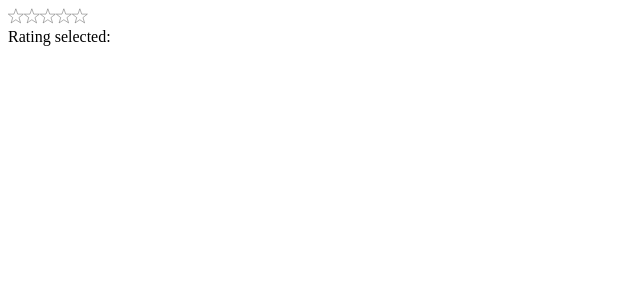
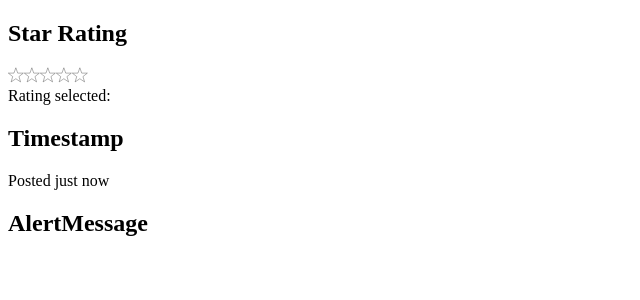
Before and after one commit to abhishekdhaduvai/react_components, a React (Create React App) app: page / in a window 1280 px wide. Shown: the top 300 px of the page, without its empty margins (0-640 px from the left). Built offline with nearby package versions, Linux system fonts and the light colour scheme.

Commit message:
added new component

```diff
--- a/package.json
+++ b/package.json
@@ -3,9 +3,11 @@
   "version": "0.1.0",
   "private": true,
   "dependencies": {
+    "prop-types": "^15.6.0",
     "react": "^16.2.0",
     "react-dom": "^16.2.0",
     "react-fontawesome": "^1.6.1",
+    "react-icons": "^2.2.7",
     "react-icons-kit": "^1.0.7",
     "react-scripts": "1.0.17"
   },
--- a/src/App.js
+++ b/src/App.js
@@ -1,11 +1,23 @@
 import React, { Component } from 'react';
 import StarRating from './Components/StarRating';
+import Timestamp from './Components/Timestamp';
 
 class App extends Component {
   render() {
     return (
       <div>
-        <StarRating max={5}/>
+        <div>
+          <h2>Star Rating</h2>
+          <StarRating max={5}/>
+        </div>
+        <div>
+          <h2>Timestamp</h2>
+          Posted <Timestamp time={1513287936000} />
+        </div>
+        <div>
+          <h2>AlertMessage</h2>
+          {/* <AlertMessage type="information" title="Well done!" message="You successfully completed a difficult task."/> */}
+        </div>
       </div>
     );
   }
--- /dev/null
+++ b/src/Components/Timestamp.js
@@ -0,0 +1,49 @@
+import React from 'react';
+import PropTypes from 'prop-types';
+
+class Timestamp extends React.Component {
+
+    PropTypes = {
+        time: PropTypes.number.isRequired,
+    }
+
+    render() {
+        const { time } = this.props;
+        const current_time = Date.now();
+        const time_passed = current_time - time;
+        var mins = Math.floor(time_passed/(1000*60));
+        var hours = Math.floor(time_passed/(1000*60*60));
+        var days = Math.floor(hours/24);
+        var months = Math.floor(days/30);
+        var years = Math.floor(months/12);
+        var duration = "";
+
+        if(years > 1){
+            duration = "over a year ago";
+        }
+        else if(years === 1){
+            duration = "a year ago";
+        }
+        else if(months>1){
+            duration = `${months} months ago`;
+        }
+        else if(days>1){
+            duration = `${days} days ago`;
+        }
+        else if(hours>1){
+            duration = `${hours} hours ago`;
+        }
+        else if(mins>1){
+            duration = `${mins} mins ago`;
+        }
+        else{
+            duration = "just now";
+        }
+
+        return (
+            <span>{duration}</span>
+        )
+    }
+}
+
+export default Timestamp;
```
Also changed, not shown: src/Components/AlertMessage.js (added, +26 -0 lines), src/Components/warning-icon.png (added).
